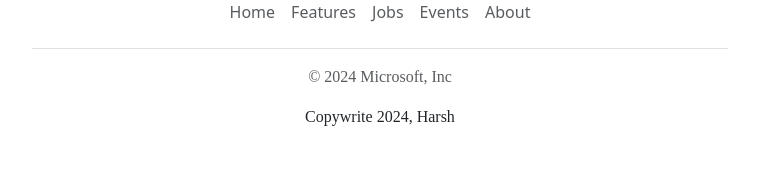
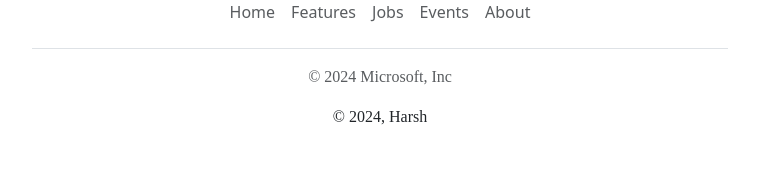
Before and after one commit to oerzn/Full-Stack-Job-Portal, a Flask app: page / in a window 1280 px wide. Shown: the part 1280-1465 px from the top of the page, without its empty margins (260-1019 px from the left). Run offline with Flask 3, Linux system fonts and the light colour scheme; data that the repository does not hold is empty.

Commit message:
Update footer.html

```diff
--- a/templates/footer.html
+++ b/templates/footer.html
@@ -8,6 +8,6 @@
         <li class="nav-item"><a target="_blank" href="https://harsh-job-portal/About" class="nav-link px-2 text-body-secondary">About</a></li>
       </ul>
       <p class="text-center text-body-secondary">&copy; 2024 Microsoft, Inc</p>
-      <p>Copywrite 2024, Harsh</p>
+      <p>&copy; 2024, Harsh</p>
     </footer>
   </div>
```
